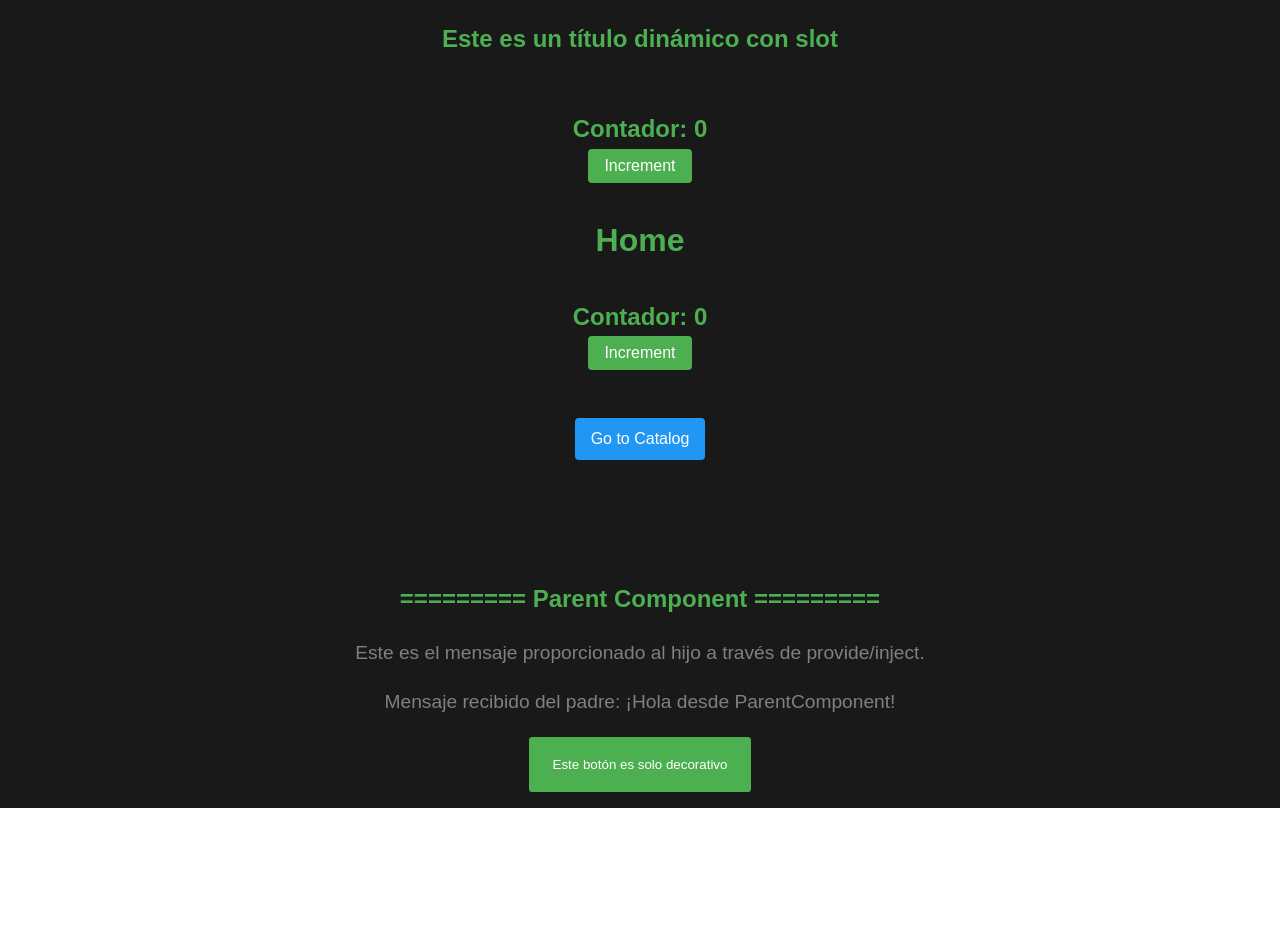
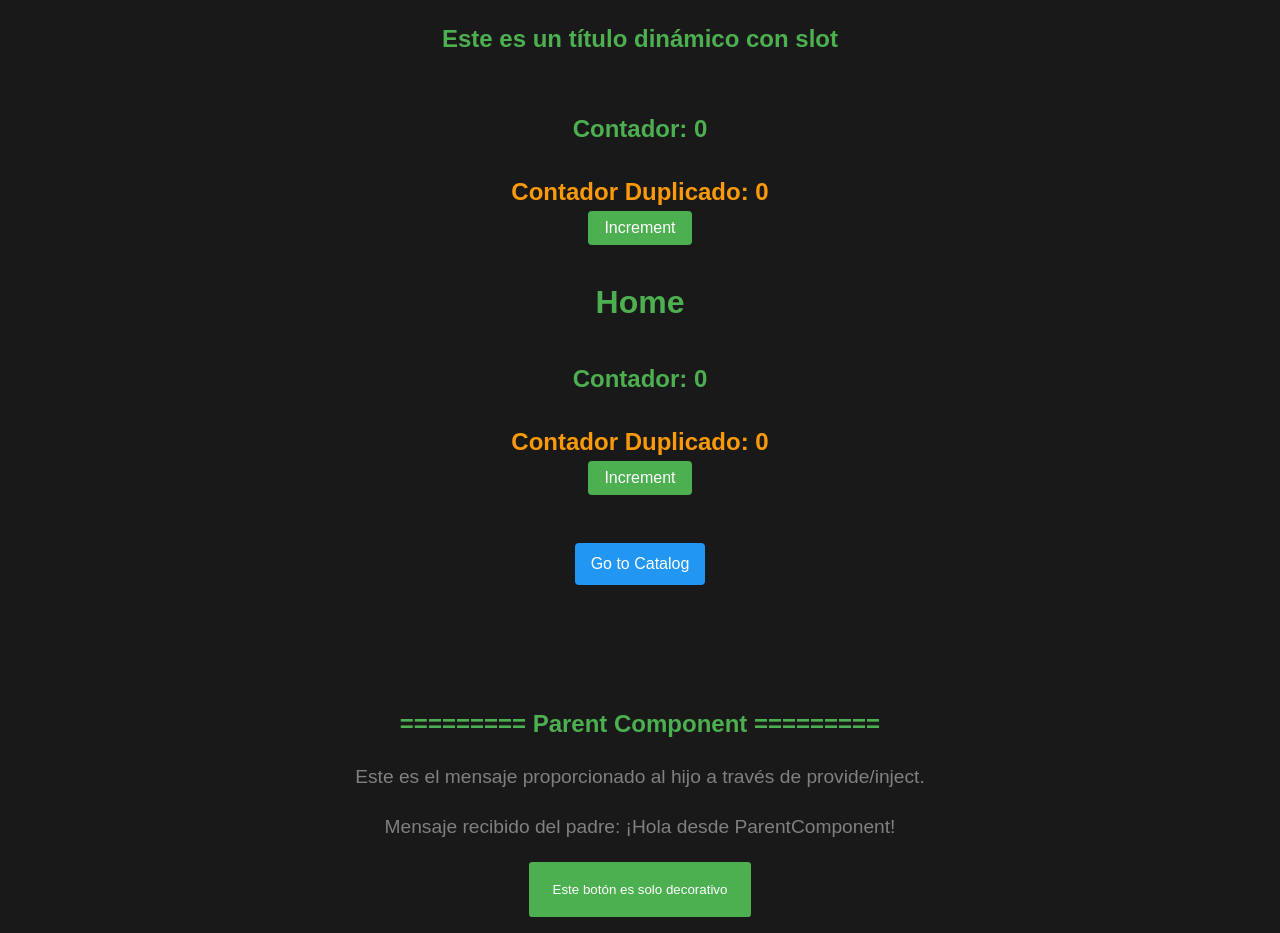
Before and after one commit to deividko/vue-exercises, a Vue app: page / in a window 1280 px wide. Before the commit the page ends 808 px from the top, so only its background shows below. Built offline with nearby package versions, Linux system fonts and the light colour scheme; the HTML template or start-up script is replaced by a standard one.

Commit message:
Ejercicio 13 Vue, computed

```diff
--- a/src/components/TheCounter.vue
+++ b/src/components/TheCounter.vue
@@ -1,5 +1,5 @@
 <script lang="ts">
-import { defineComponent } from "vue";
+import { defineComponent, computed  } from "vue";
 import TheTitle from "./TheTitle.vue";
 import { useCounter } from "../composables/userCounter";
 
@@ -10,11 +10,13 @@ export default defineComponent({
   },
   setup() {
     const { counter, increment, decrement } = useCounter();
+    const doubledCounter = computed(() => counter.value * 2);
 
     return {
       counter,
       increment,
       decrement,
+      doubledCounter
     };
   },
 });
@@ -27,6 +29,9 @@ export default defineComponent({
         Contador: {{ counter }}
       </span>
     </TheTitle>
+    <h3 class="counter__doubled">
+      Contador Duplicado: {{ doubledCounter }}
+    </h3>
     <div class="buttons">
       <button v-if="counter < 10" @click="increment">Increment</button>
       <button v-if="counter > 0" @click="decrement">Decrement</button>
@@ -43,6 +48,11 @@ export default defineComponent({
     color: $btn-red;
     font-weight: bold;
     font-size: 1.2em;
+  }
+  &__doubled {
+    margin-top: 1em;
+    font-size: 1.5em;
+    color: $secondary-color;
   }
 }
 
```
